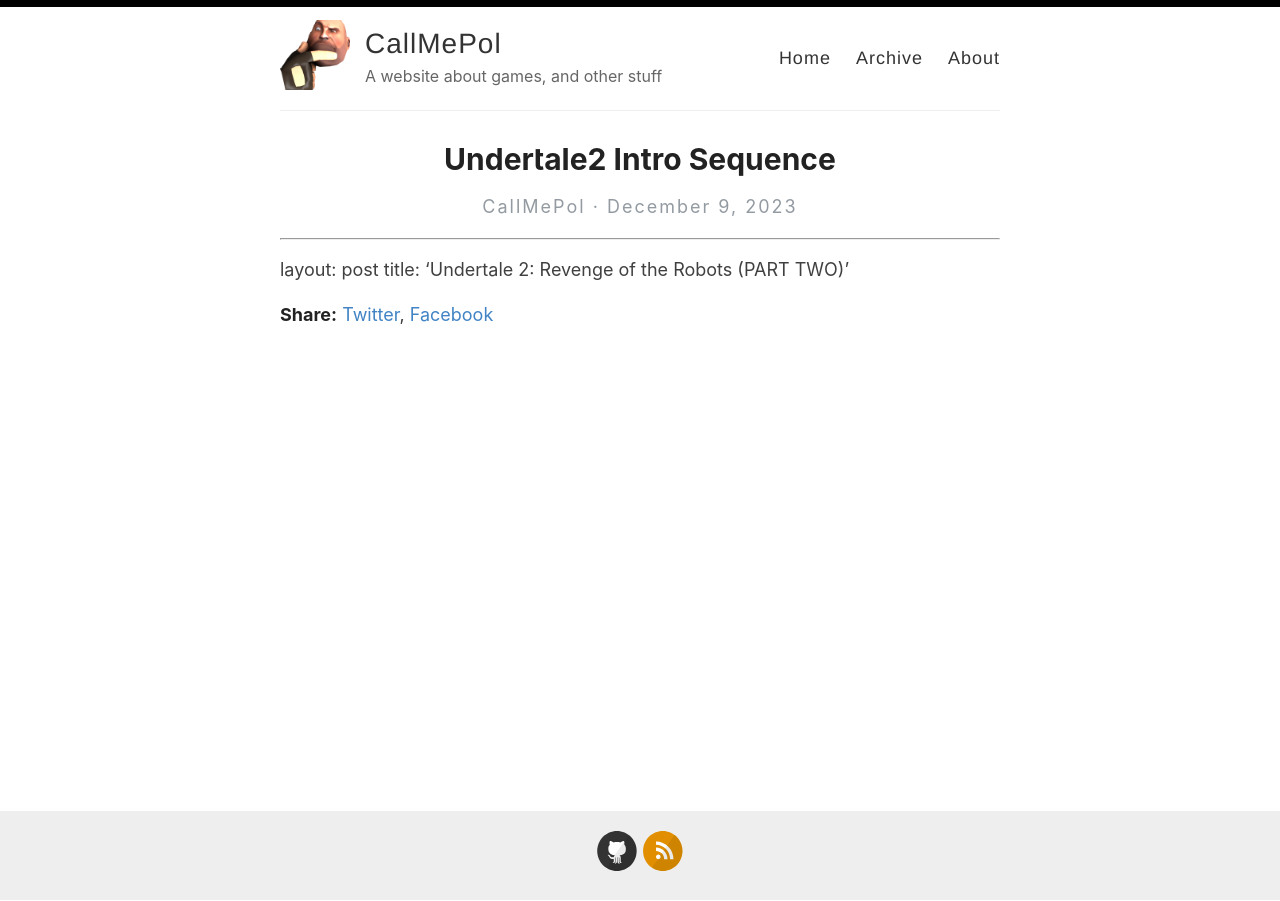
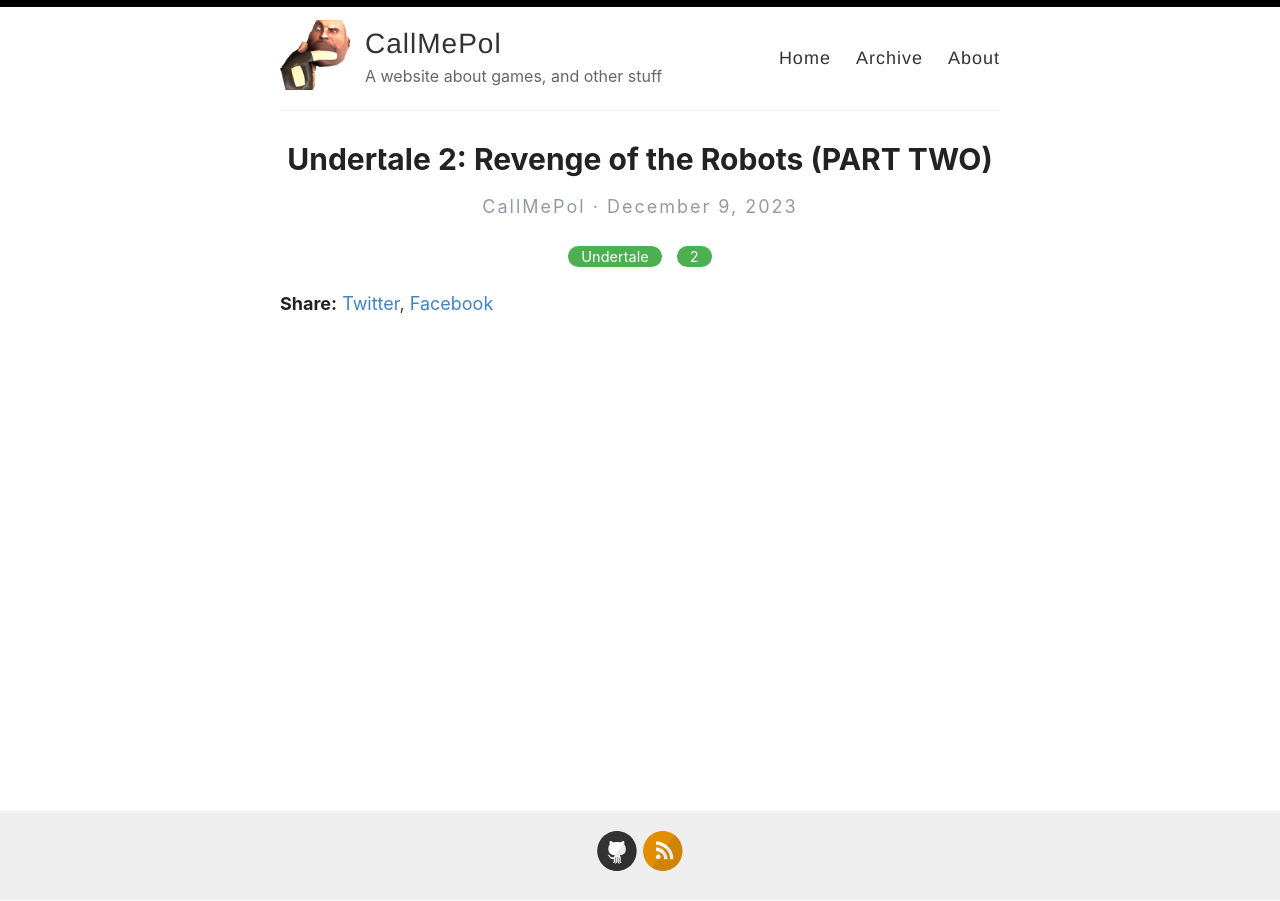
Before and after one commit to poleve540/CallMePol, a Jekyll site: the page built from _posts/2023-12-09-Undertale2-Intro-sequence.md, in a window 1280 px wide. Built offline with Jekyll 4.4.1, drawn with Linux system fonts in a browser that asks for light colours; our own code applies the rules of GitHub Pages for plain Markdown files.

Commit message:
_posts/2023-12-09-Undertale2-Intro-sequence.md updated from https://stackedit.io/

```diff
--- a/_posts/2023-12-09-Undertale2-Intro-sequence.md
+++ b/_posts/2023-12-09-Undertale2-Intro-sequence.md
@@ -1,6 +1,9 @@
 ---
 layout: post
 title: 'Undertale 2: Revenge of the Robots (PART TWO)'
+categories: Undertale 2
+---
+
 <!--stackedit_data:
-eyJoaXN0b3J5IjpbMTQyNDk5MzQ0NF19
+eyJoaXN0b3J5IjpbMTI2OTM3ODc3MSwxNDI0OTkzNDQ0XX0=
 -->
```
